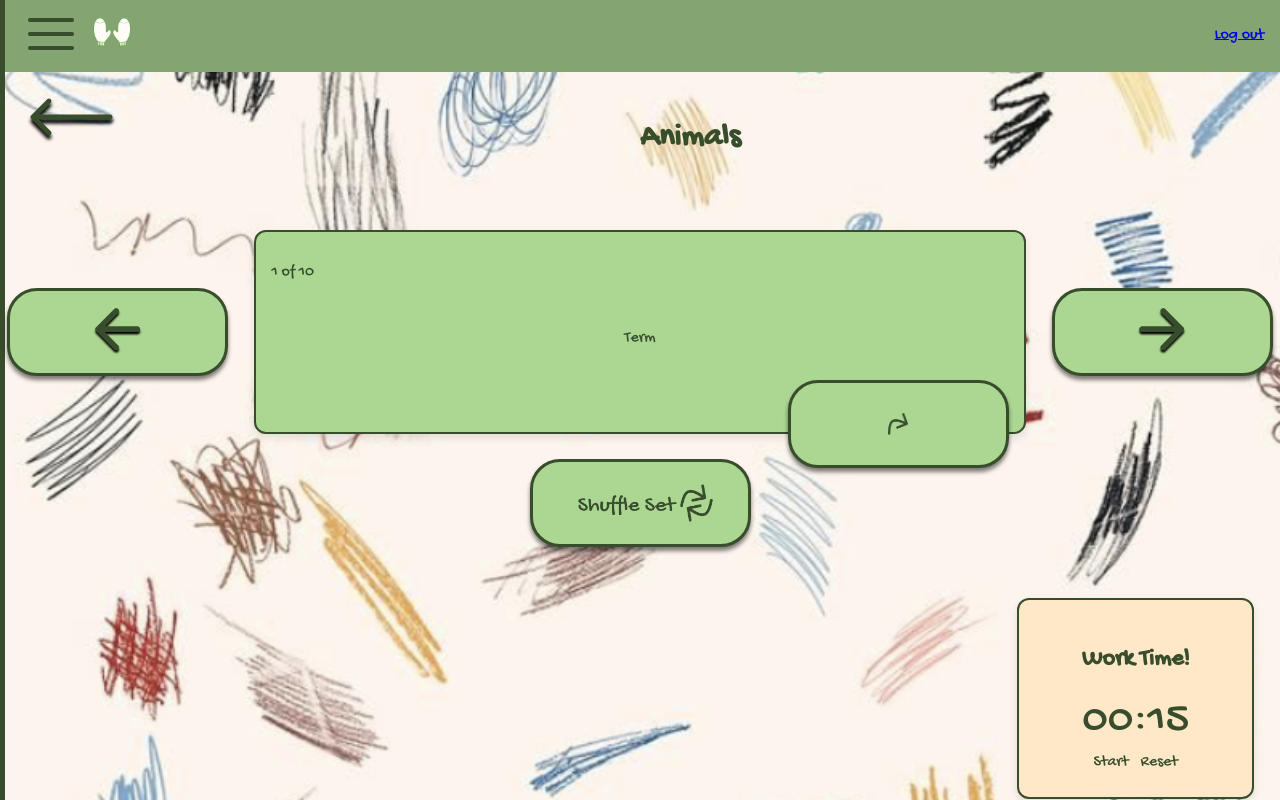
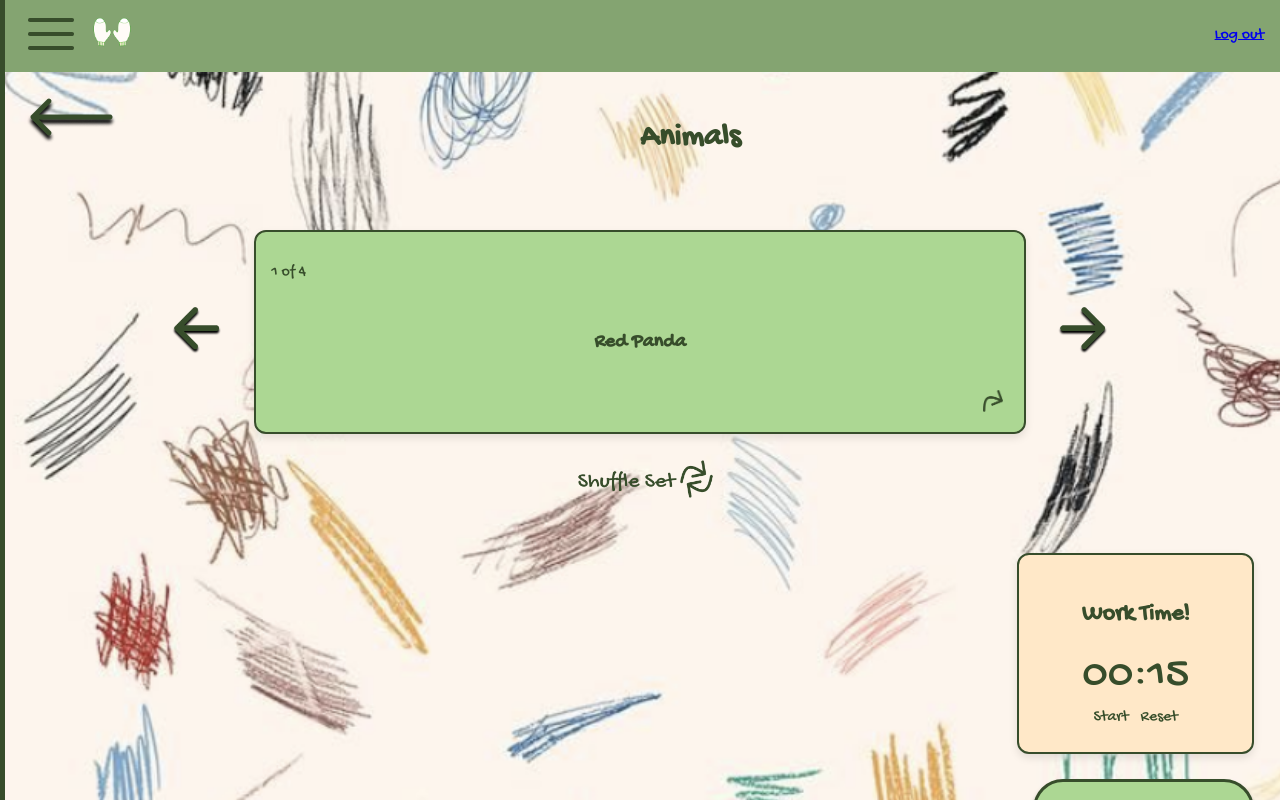
Before and after one commit to rin-bell4772/mttn, a Next.js app in the folder mttn/: page /flashcardSet in a window 1280 px wide. Shown: the top 800 px of the page. Built offline with nearby package versions, Linux system fonts and the light colour scheme; a web font is replaced by a local one.

Commit message:
flipping, shuffling, navigating buttons

```diff
--- a/mttn/src/app/createNewSet/createNewSet.tsx
+++ b/mttn/src/app/createNewSet/createNewSet.tsx
@@ -58,4 +58,4 @@ export default function NewFlashcards({cards}: cardData) {
                     <AddFlashcard onAddCard={}/>
                 </Card>
             </div>
-            */
+*/
--- a/mttn/src/app/flashcardSet/flashcardSet.module.css
+++ b/mttn/src/app/flashcardSet/flashcardSet.module.css
@@ -33,7 +33,24 @@
 
     display: grid;
     grid-template-rows: 1fr 1fr 1fr;
+    transition: transform 0.6s;
+    transition: background-color 0.3s ease;
 }
+
+  .card.flipped {
+    background-color: #FFE8C8;
+  }
+
+  .termDef {
+    font-size: 20px;
+    font-weight: bold;
+    text-align: center;
+  }
+
+  .termDef p {
+    margin: 0;
+  }
+
 
 .upper {
     display: flex;
--- a/mttn/src/app/flashcardSet/flashcardSet.tsx
+++ b/mttn/src/app/flashcardSet/flashcardSet.tsx
@@ -14,8 +14,6 @@ import Link from 'next/link';
 import Button from '../components/Button';
 import Timer from '../components/Timer';
 
-
-
 type Flashcards = {
   id: number;
   term: string;
@@ -26,33 +24,31 @@ type Flashcards = {
 const dummyArr: Flashcards[] = [
   {
     id: 1,
-        term: 'Red Panda',
-        definition: 'Mammal that is cute!',
-        image: 'https://classroomclipart.com/images/gallery/Clipart/Animals/cute-small-baby-red-panda-animal-clipart.jpg',
+    term: "Red Panda",
+    definition: "Mammal that is cute!",
+    image: "https://classroomclipart.com/images/gallery/Clipart/Animals/cute-small-baby-red-panda-animal-clipart.jpg",
   },
   {
     id: 2,
-        term: 'Starfish',
-        definition: 'In the ocean omg',
-        image: 'https://www.shutterstock.com/image-vector/vector-starfish-icon-under-sea-600nw-2279259637.jpg',
+    term: "Starfish",
+    definition: "In the ocean omg",
+    image: "https://www.shutterstock.com/image-vector/vector-starfish-icon-under-sea-600nw-2279259637.jpg",
   },
   {
     id: 3,
-        term: 'Lion',
-        definition: 'Lion king is a rlly good movie',
-        image: 'https://classroomclipart.com/image/static2/preview2/cute-animal-lion-clipart-33697.jpg',
+    term: "Lion",
+    definition: "Lion king is a rlly good movie",
+    image: "https://classroomclipart.com/image/static2/preview2/cute-animal-lion-clipart-33697.jpg",
   },
   {
     id: 4,
-        term: 'Panda',
-        definition: 'black and white',
-        image: ''
+    term: "Panda",
+    definition: "Black and white",
+    image: "",
   },
 ];
 
 export default function FlashcardSet() {
-
-
 
   // need useState for Client-side rendering of audio
   const [jazz, setJazz] = useState<HTMLAudioElement | null>(null);
@@ -61,9 +57,6 @@ export default function FlashcardSet() {
   const [currentAudio, setCurrentAudio] = useState<HTMLAudioElement | null>(null);
 
   // useEffect to set the audio files
-    // useEffect only runs on client-side
-    // audio doesn't work on server-side
-    // prevents audio from rendering on server-side
   useEffect(() => {
     setJazz(new Audio('/audios/jazz.mp3'));
     setCafe(new Audio('/audios/restaurantsounds.mp3'));
@@ -105,51 +98,91 @@ export default function FlashcardSet() {
     playAudio(rainforest);
   };
 
+  const [cards, setCards] = useState<Flashcards[]>(dummyArr); // Cards array
+  const [currentIndex, setCurrentIndex] = useState(0); // Index of the current card
+  const [isFlipped, setIsFlipped] = useState(false); // Flip state
+
+  const shuffleCards = () => {
+    const shuffled = [...cards].sort(() => Math.random() - 0.5);
+    setCards(shuffled);
+    setCurrentIndex(0); // Reset to the first card
+    setIsFlipped(false); // Reset flip state
+  };
+
+  const flipCard = () => {
+    setIsFlipped((prev) => !prev);
+  };
+
+  const goToNextCard = () => {
+    if (currentIndex < cards.length - 1) {
+      setCurrentIndex((prev) => prev + 1);
+      setIsFlipped(false); // Reset flip state
+    }
+  };
+
+  const goToPrevCard = () => {
+    if (currentIndex > 0) {
+      setCurrentIndex((prev) => prev - 1);
+      setIsFlipped(false); // Reset flip state
+    }
+  };
+
+  const currentCard = cards[currentIndex];
+
   return (
     <div className={styles.flashcardPage}>
       <div className={styles.heading}>
         <Link href="/dashboard">
-                    <Image src={backArrow} alt={"arrow"}/>
+          <Image src={backArrow} alt="Back to Dashboard" />
         </Link>
         <h1>Animals</h1>
       </div>
 
       <div className={styles.mainCard}>
-                <Button className={styles.button}>
-                    <Image src={leftArrow} alt={"left arrow"} width={50}/>
-                </Button>
+        {/* Left Arrow */}
+        <button className={styles.button} onClick={goToPrevCard}>
+          <Image src={leftArrow} alt="Previous card" width={50} />
+        </button>
 
-                <div className={styles.card}>
+        {/* Flashcard */}
+        <div className={`${styles.card} ${isFlipped ? styles.flipped : ''}`}>
           <div className={styles.upper}>
-                        <p>1 of 10</p>
-
+            <p>
+              {currentIndex + 1} of {cards.length}
+            </p>
           </div>
           <div className={styles.termDef}>
-                        <p>Term</p>
+            {isFlipped ? (
+              <p>{currentCard.definition}</p>
+            ) : (
+              <p>{currentCard.term}</p>
+            )}
           </div>
           <div className={styles.turnArrow}>
-                        <Button className={styles.button}>
-                            <Image src={flipArrow} alt={"flip"} width={20}/>
-                        </Button>
+            <button className={styles.button} onClick={flipCard}>
+              <Image src={flipArrow} alt="Flip card" width={20} />
+            </button>
           </div>
         </div>
 
-                <Button className={styles.button}>
-                    <Image src={rightArrow} alt={"right arrow"} width={50}/>
-                </Button>
+        {/* Right Arrow */}
+        <button className={styles.button} onClick={goToNextCard}>
+          <Image src={rightArrow} alt="Next card" width={50} />
+        </button>
       </div>
 
+      {/* Shuffle Button */}
       <div className={styles.shuffling}>
-                <Button className={styles.button}>
-                    <Image src={shuffleSet} alt={"shuffle"} width={150}/>
-                </Button>
+        <button className={styles.button} onClick={shuffleCards}>
+          <Image src={shuffleSet} alt="Shuffle cards" width={150} />
+        </button>
       </div>
 
       <div className={styles.bottom}>
-                <div className={styles.time}> <Timer/> </div>
+        <div className={styles.time}> <Timer /> </div>
         <div className={styles.dropdown}>
           <Button className={styles.dropdownButton} onClick={playAndPause}>
-                        <Image src={speaker} alt={"sound"} width={40}/>
+            <Image src={speaker} alt={"sound"} width={40} />
           </Button>
           <div className={styles.dropdownContent}>
             <button className={styles.buttonDrop} onClick={startJazz}><p>Jazz</p></button>
@@ -158,6 +191,7 @@ export default function FlashcardSet() {
           </div>
         </div>
       </div>
+
     </div>
-    )
+  );
 }
```
Also changed, not shown: 1 other file (tests, documents, lock files or other folders). Lines whose indentation alone changed are shown as unchanged.
